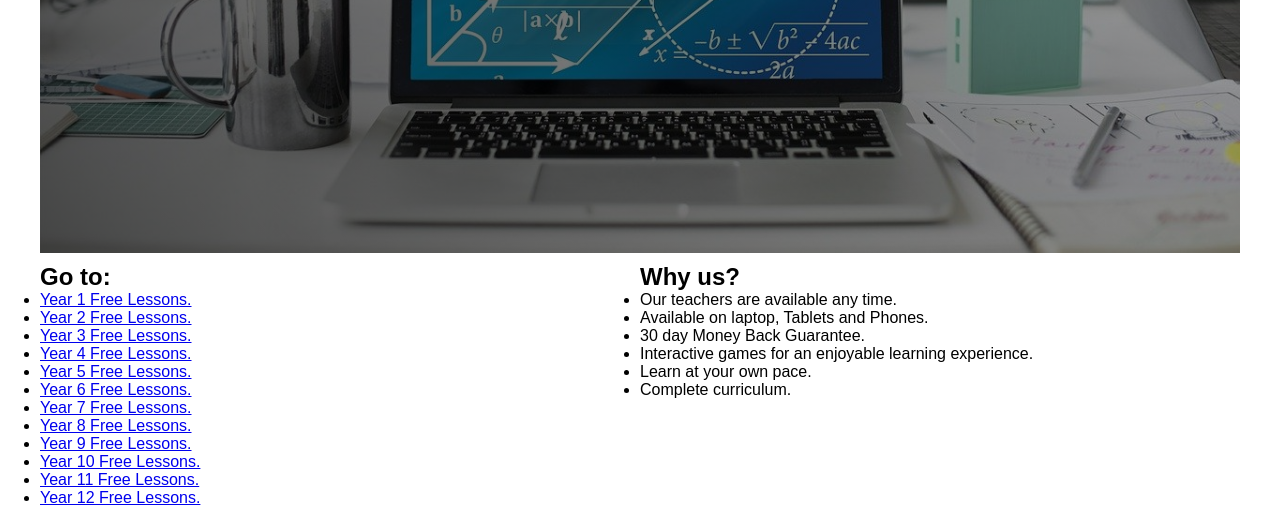
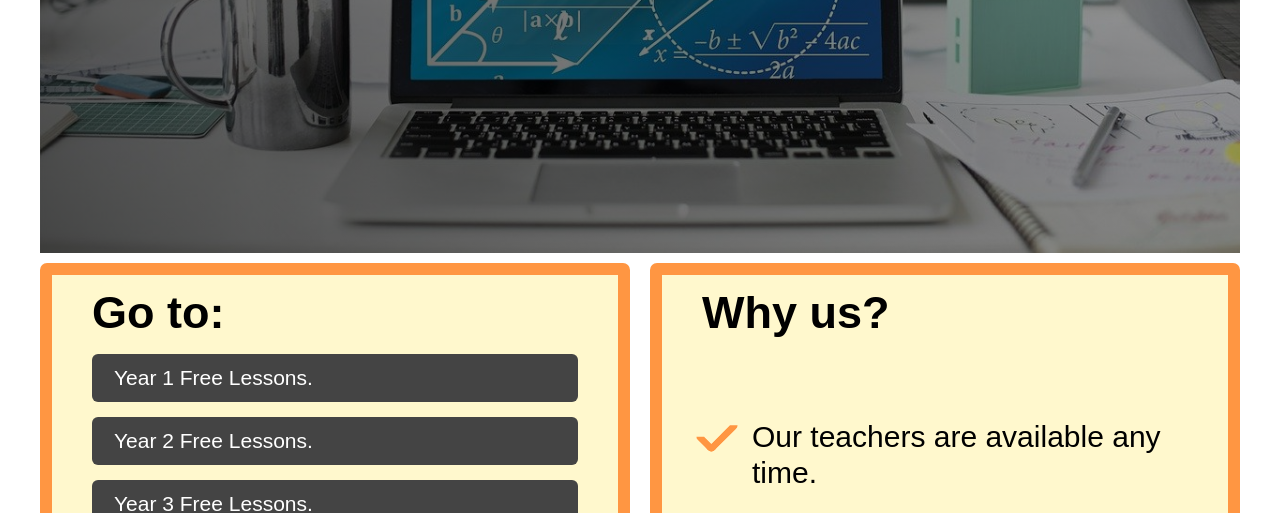
Before and after one commit to techGuy08/Mathematics-Tutorials-Website, a plain HTML site: page index.html in a window 1280 px wide. Shown: the part 447-960 px from the top of the page. Drawn offline with Linux system fonts and the light colour scheme.

Commit message:
sidebars styles added

```diff
--- a/css/style.css
+++ b/css/style.css
@@ -103,6 +103,65 @@ body {
   max-width: 80%;
   text-shadow: 0 0 3px black;
 }
+.goto-wrapper,
+.whyUs-wrapper {
+  padding: 12px 40px 34px;
+  border: 12px solid #ff9642;
+  border-radius: 7px;
+  background: #fff8cd;
+  height: 100%;
+}
+.goto-wrapper .title,
+.whyUs-wrapper .title {
+  color: #000;
+  font-size: 45px;
+  margin-bottom: 15px;
+}
+.lessons-list .item {
+  list-style: none;
+}
+.lessons-list .item a {
+  background: #444;
+  color: #fff;
+  padding: 10px 20px;
+  display: block;
+  text-decoration: none;
+  font-size: 21px;
+  border-radius: 6px;
+  margin-bottom: 15px;
+  border: 2px solid transparent;
+  transition: background 0.3s;
+}
+.lessons-list .item a:hover {
+  color: #444;
+  background: transparent;
+  border-color: #444;
+}
+.whyUs-list{
+  margin-top:80px;
+}
+.whyUs-list .item{
+  font-size:30px;
+  list-style:none;
+  line-height:1.2;
+  margin-bottom:20px;
+  padding:0 20px 0 50px;
+  position:relative;
+}
+.whyUs-list .item:before{
+  content:"";
+  position:absolute;
+  width: 26px;
+  height: 10px;
+  top: 0px;
+  left: -5px;
+  border: 7px solid transparent;
+  border-bottom-color: #ff9642;
+  border-left-color: #ff9642;
+  border-radius: 5px;
+  transform: rotate(-45deg);
+}
+
 @media all and (min-width: 769px) {
   .row .col-1 {
     grid-column: span 1;
@@ -140,4 +199,10 @@ body {
   .row .col-12 {
     grid-column: span 12;
   }
+  .goto-wrapper {
+    margin-right: 10px;
+  }
+  .whyUs-wrapper {
+    margin-left: 10px;
+  }
 }
```
